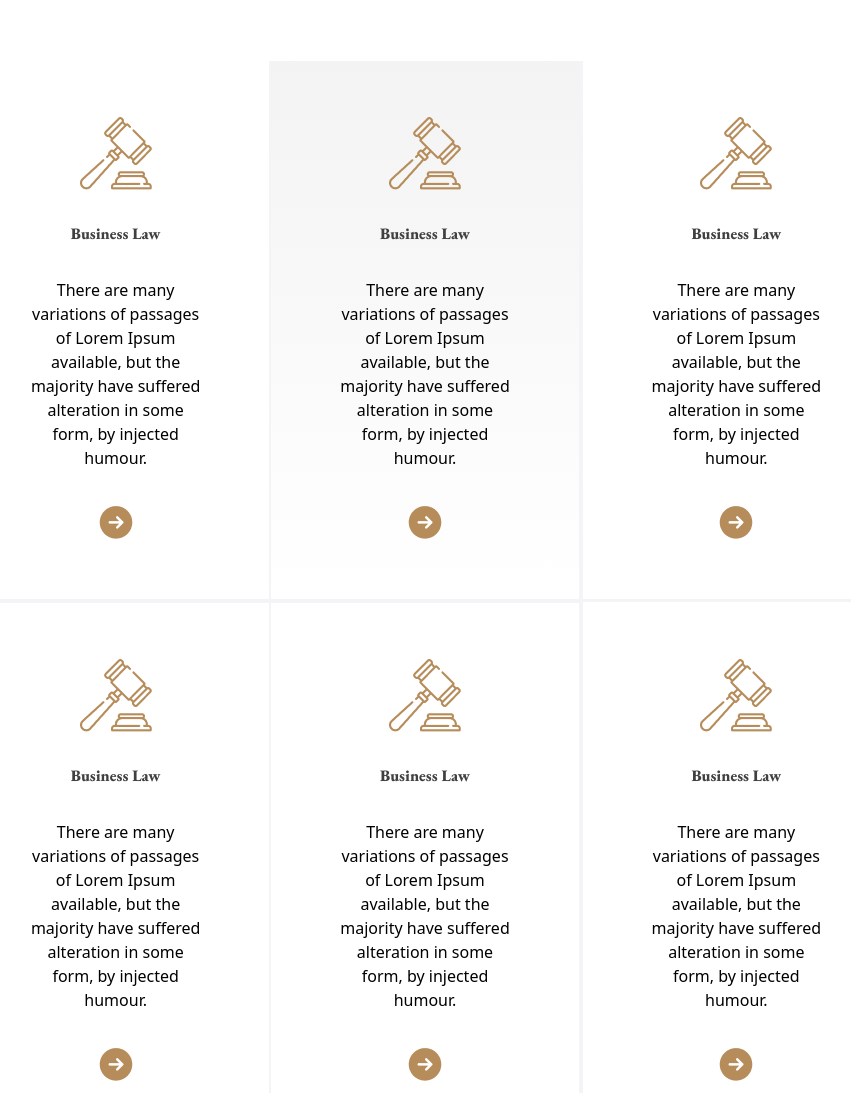
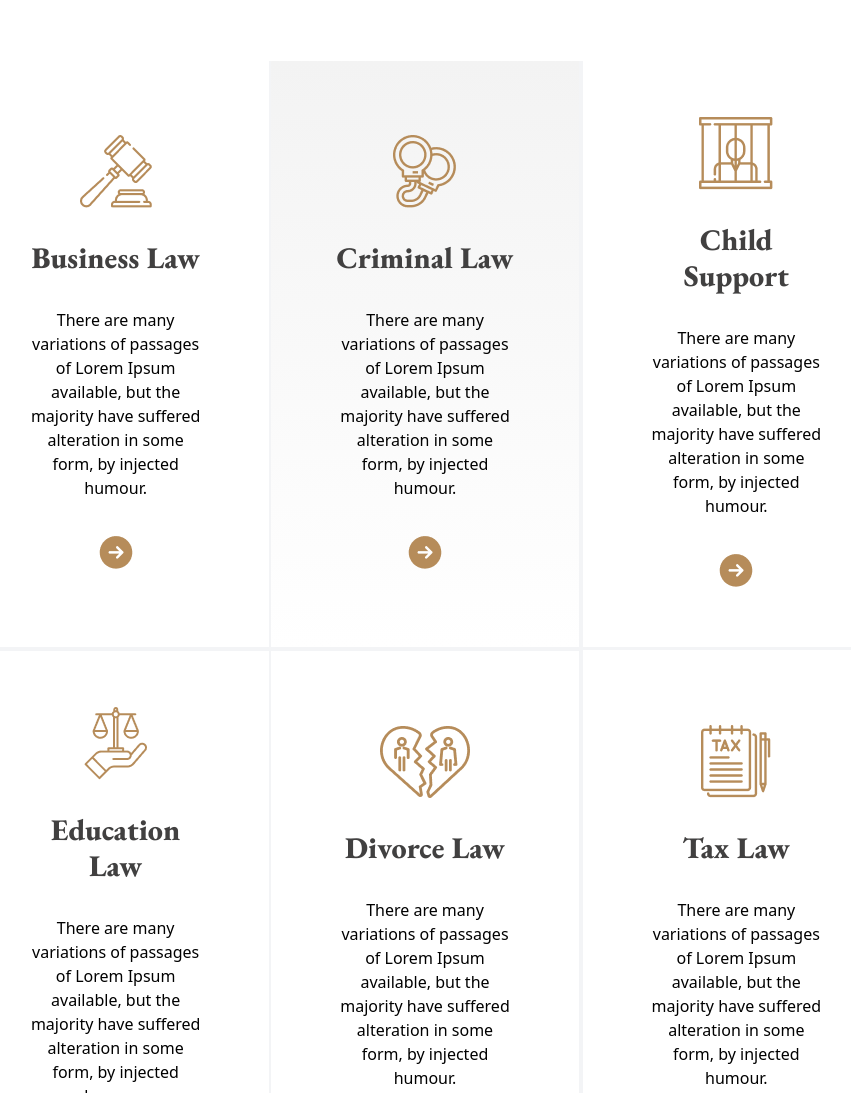
Before and after one commit to saifulislam735/Adalo-solution, a plain HTML site: page index.html in a window 1280 px wide. Shown: the part 1107-2200 px from the top of the page, without its empty margins (214-1065 px from the left). Drawn offline with nearby package versions, Linux system fonts and the light colour scheme.

Commit message:
The Legal Practice Area Revision Complete

```diff
--- a/index.html
+++ b/index.html
@@ -136,7 +136,7 @@
                 <div
                     class="flex flex-col justify-center items-center space-y-8 border-r-2 border-b-2 border-gray-100 px-16 py-14">
                     <img src="images/business.png" alt="">
-                    <h3 class="head text-head font-3xl">Business Law</h3>
+                    <h3 class="head text-head text-3xl">Business Law</h3>
                     <p>
                         There are many variations of passages of Lorem Ipsum available, but the majority have suffered
                         alteration in some form, by injected humour.
@@ -145,8 +145,8 @@
                 </div>
                 <div
                     class="flex flex-col justify-center items-center space-y-8 border-r-2 border-b-2 border-gray-100 px-16 py-14 bg-gradient-to-b from-[#F3F3F3] to-[#ffff]">
-                    <img src="images/business.png" alt="">
-                    <h3 class="head text-head font-3xl">Business Law</h3>
+                    <img src="images/criminal.png" alt="">
+                    <h3 class="head text-head text-3xl">Criminal Law</h3>
                     <p>
                         There are many variations of passages of Lorem Ipsum available, but the majority have suffered
                         alteration in some form, by injected humour.
@@ -155,8 +155,8 @@
                 </div>
                 <div
                     class="flex flex-col justify-center items-center space-y-8 border-l-2 border-b-2 border-gray-100 px-16 py-14">
-                    <img src="images/business.png" alt="">
-                    <h3 class="head text-head font-3xl">Business Law</h3>
+                    <img src="images/child.png" alt="">
+                    <h3 class="head text-head text-3xl">Child Support</h3>
                     <p>
                         There are many variations of passages of Lorem Ipsum available, but the majority have suffered
                         alteration in some form, by injected humour.
@@ -166,8 +166,8 @@
 
                 <div
                     class="flex flex-col justify-center items-center space-y-8 border-r-2 border-t-2 border-gray-100 px-16 py-14">
-                    <img src="images/business.png" alt="">
-                    <h3 class="head text-head font-3xl">Business Law</h3>
+                    <img src="images/education.png" alt="">
+                    <h3 class="head text-head text-3xl">Education Law</h3>
                     <p>
                         There are many variations of passages of Lorem Ipsum available, but the majority have suffered
                         alteration in some form, by injected humour.
@@ -176,8 +176,8 @@
                 </div>
                 <div
                     class="flex flex-col justify-center items-center space-y-8 border-r-2 border-t-2 border-gray-100 px-16 py-14 ">
-                    <img src="images/business.png" alt="">
-                    <h3 class="head text-head font-3xl">Business Law</h3>
+                    <img src="images/divorce.png" alt="">
+                    <h3 class="head text-head text-3xl">Divorce Law</h3>
                     <p>
                         There are many variations of passages of Lorem Ipsum available, but the majority have suffered
                         alteration in some form, by injected humour.
@@ -186,8 +186,8 @@
                 </div>
                 <div
                     class="flex flex-col justify-center items-center space-y-8 border-l-2 border-t  -2 border-gray-100 px-16 py-14">
-                    <img src="images/business.png" alt="">
-                    <h3 class="head text-head font-3xl">Business Law</h3>
+                    <img src="images/tax.png" alt="">
+                    <h3 class="head text-head text-3xl">Tax Law</h3>
                     <p>
                         There are many variations of passages of Lorem Ipsum available, but the majority have suffered
                         alteration in some form, by injected humour.
@@ -295,7 +295,7 @@
 
             </div>
             <div class="space-y-8 flex flex-col items-center">
-                <h4 class="head text-white font-3xl">Usefull Link</h4>
+                <h4 class="head text-white text-3xl">Usefull Link</h4>
                 <ul class="text-para space-y-3">
                     <li>Home</li>
                     <li>About Us</li>
@@ -305,7 +305,7 @@
                 </ul>
             </div>
             <div class="space-y-8">
-                <h4 class="text-white head font-3xl">Contact Now</h4>
+                <h4 class="text-white head text-3xl">Contact Now</h4>
                 <div class="space-y-4">
                     <p class="text-para">
                         555 4th 5t NW, Washington
@@ -322,7 +322,7 @@
                 </div>
             </div>
             <div class="space-y-8">
-                <h4 class="head text-white font-3xl">Subscribe</h4>
+                <h4 class="head text-white text-3xl">Subscribe</h4>
                 <div class="space-y-4">
                     <p>
                         Subscribe for our latest & Articles. We Won’t Give You Spam Mails
```
